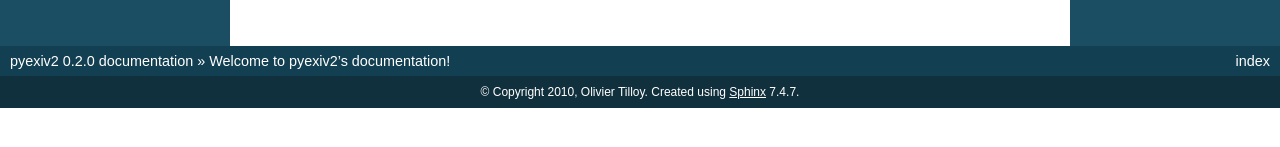
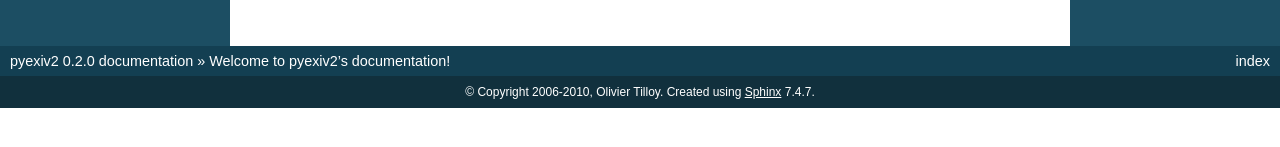
Before and after one commit to jwilk-mirrors/pyexiv2, a Sphinx documentation site: the page built from doc/index.rst, in a window 1280 px wide. Shown: the part 253-400 px from the top of the page. Built offline with Sphinx 7.4.7, drawn with Linux system fonts in a browser that asks for light colours.

Commit message:
Dynamic copyright notice.

```diff
--- a/doc/conf.py
+++ b/doc/conf.py
@@ -12,6 +12,7 @@
 # serve to show the default.
 
 import sys, os
+import time
 import pyexiv2
 
 # If extensions (or modules to document with autodoc) are in another directory,
@@ -39,7 +40,7 @@ master_doc = 'index'
 
 # General information about the project.
 project = u'pyexiv2'
-copyright = u'2010, Olivier Tilloy'
+copyright = u'2006-%s, Olivier Tilloy' % time.strftime('%Y')
 
 # The version info for the project you're documenting, acts as replacement for
 # |version| and |release|, also used in various other places throughout the
```
